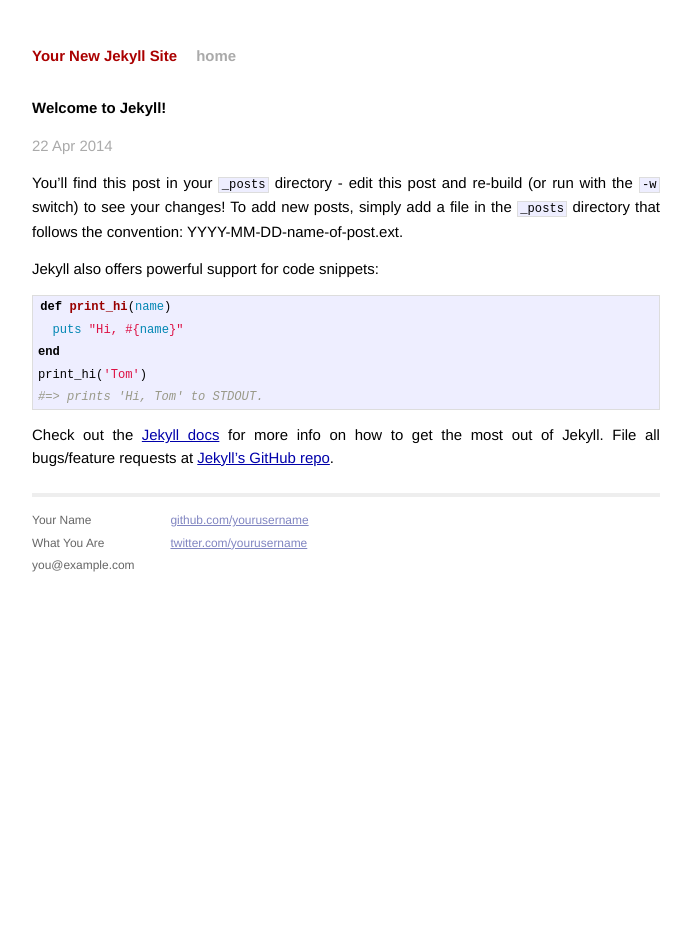
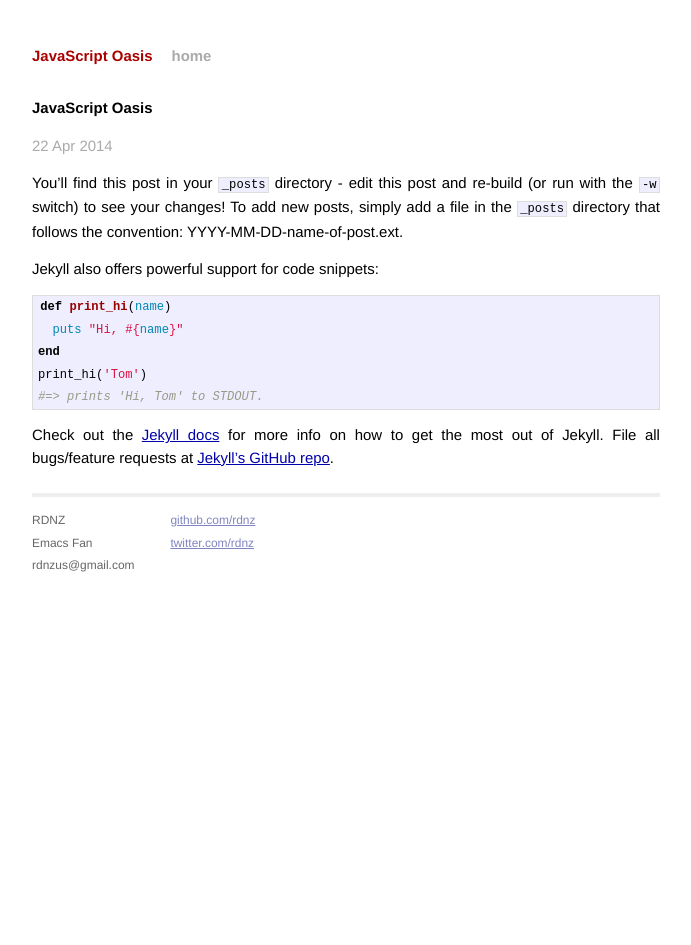
Before and after one commit to mathwo/JavaScript-Oasis, a Jekyll site: the page built from _posts/2014-04-22-welcome-to-jekyll.markdown, in a window 1280 px wide. Shown: the whole page, without its empty margins (294-985 px from the left). Built offline with Jekyll 4.4.1, drawn with Linux system fonts in a browser that asks for light colours; Markdown is read by kramdown in place of the engine named in the settings.

Commit message:
modified:   ../_config.yml 	modified:   ../_layouts/default.html 	modified:   2014-04-22-welcome-to-jekyll.markdown

```diff
--- a/_config.yml
+++ b/_config.yml
@@ -1,3 +1,3 @@
-name: Your New Jekyll Site
+name: JavaScript Oasis
 markdown: redcarpet
 pygments: true
--- a/_layouts/default.html
+++ b/_layouts/default.html
@@ -26,15 +26,15 @@
           <div class="footer">
             <div class="contact">
               <p>
-                Your Name<br />
-                What You Are<br />
-                you@example.com
+                RDNZ<br />
+                Emacs Fan<br />
+                rdnzus@gmail.com
               </p>
             </div>
             <div class="contact">
               <p>
-                <a href="https://github.com/yourusername">github.com/yourusername</a><br />
-                <a href="https://twitter.com/yourusername">twitter.com/yourusername</a><br />
+                <a href="https://github.com/rdnz">github.com/rdnz</a><br />
+                <a href="https://twitter.com/rdnz">twitter.com/rdnz</a><br />
               </p>
             </div>
           </div>
--- a/_posts/2014-04-22-welcome-to-jekyll.markdown
+++ b/_posts/2014-04-22-welcome-to-jekyll.markdown
@@ -1,8 +1,8 @@
 ---
 layout: post
-title:  "Welcome to Jekyll!"
+title:  "JavaScript Oasis"
 date:   2014-04-22 14:46:13
-categories: jekyll update
+categories: JavaScript
 ---
 
 You'll find this post in your `_posts` directory - edit this post and re-build (or run with the `-w` switch) to see your changes!
```
